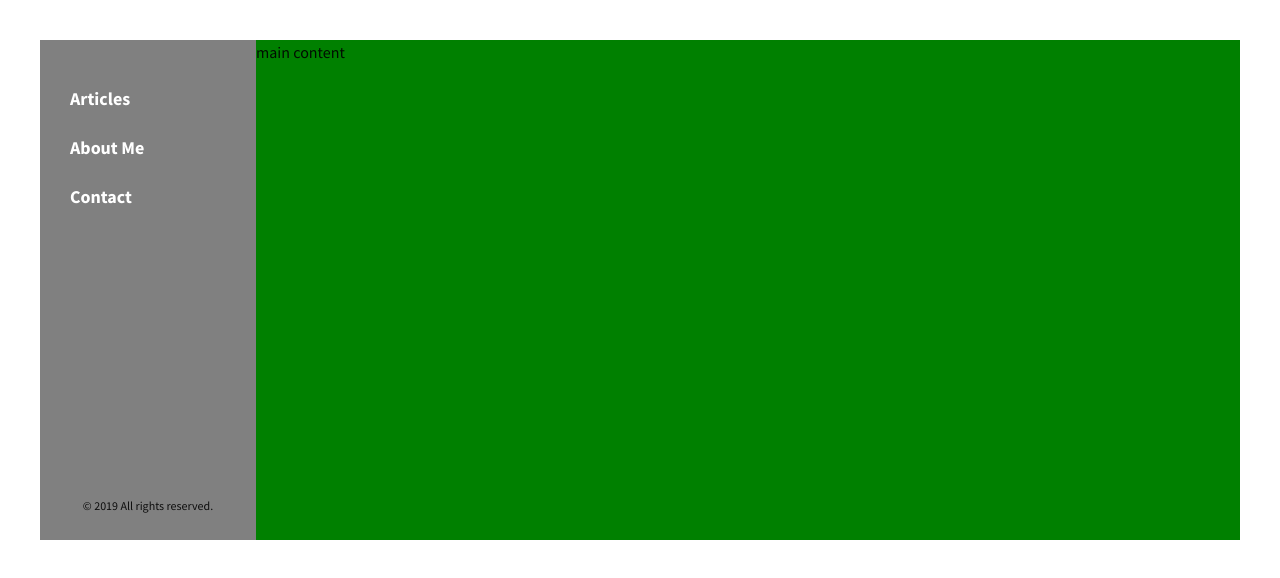
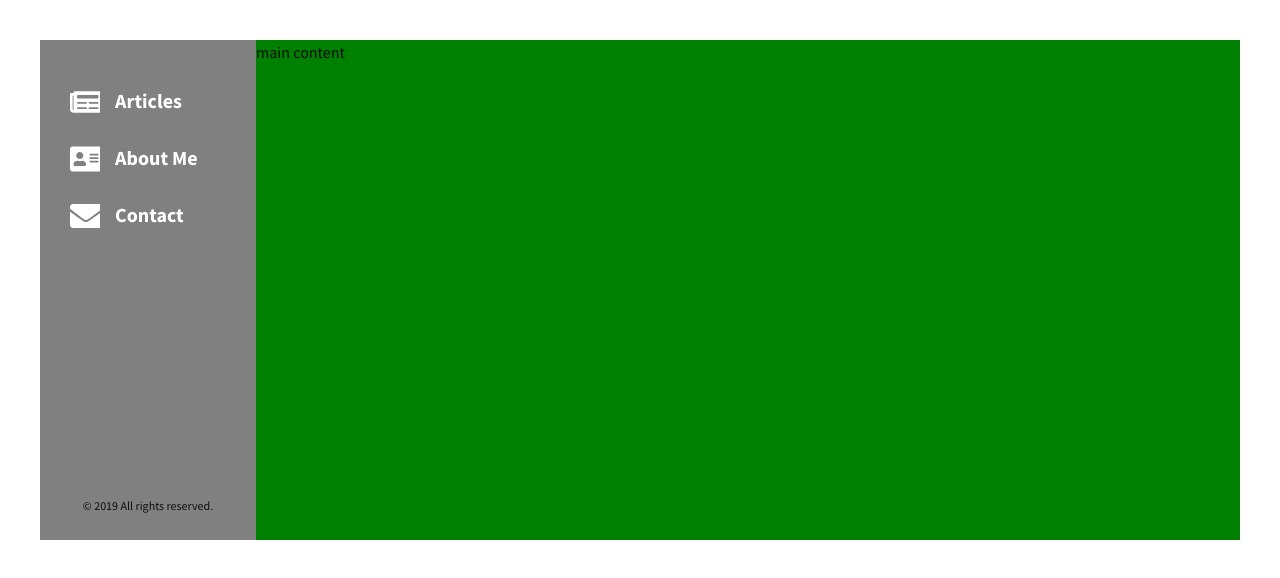
Before and after one commit to bubujone35/personal-blog, a Gatsby site: page / in a window 1280 px wide. Built offline with nearby package versions, Linux system fonts and the light colour scheme; Gatsby itself is replaced by a stand-in of ours.

Commit message:
added animations to sidebar links

```diff
--- a/package.json
+++ b/package.json
@@ -20,6 +20,7 @@
     "react": "^16.11.0",
     "react-dom": "^16.11.0",
     "react-helmet": "^5.2.1",
+    "react-icons": "^3.8.0",
     "styled-components": "^4.4.1"
   },
   "devDependencies": {
--- a/src/components/sidebar.js
+++ b/src/components/sidebar.js
@@ -1,6 +1,12 @@
 import React from "react";
 import styled from "styled-components";
 import { Link } from "gatsby"
+import { FaNewspaper } from 'react-icons/fa';
+import { FaAddressCard } from 'react-icons/fa';
+import { FaEnvelope } from 'react-icons/fa';
+
+
+
 
 const Container = styled.div`
   flex: 0 0 18%;
@@ -16,18 +22,55 @@ const SideNav = styled.ul`
   margin-top: 3.5rem;
 `
 const SideNavItem = styled.li`
+  position: relative;
 
+  &:not(:last-child) {
+    margin-bottom: 0.5rem;
+  }
+
+  &::before {
+    content: "";
+    position: absolute;
+    top: 0;
+    left: 0;
+    height: 100%;
+    width: 3px;
+    background-color: orangered;
+    transform: scaleY(0);
+    transition: transform .2s,
+                width .4s cubic-bezier(1,0,0,1) .2s;
+
+  }
+
+  &:hover::before {
+    transform: scaleY(1);
+    width: 100%;
+  }
 `
+
+const Icon = styled.svg`
+  width: 3rem;
+  height: 3rem;
+  margin-right: 1.5rem;
+  fill: currentColor;
+`
+
 const StyledLink = styled(Link)`
   text-decoration: none;
   font-weight: 700;
+  font-size: 2rem;
   color: white;
   display: block;
   padding: 1rem 3rem;
+  z-index: 10;
+  position: relative;
   margin-right: 1rem;
   &:hover {
     color: black;
   }
+
+  display: flex;
+  align-items: center;
 `
 
 const Legal = styled.div`
@@ -40,13 +83,22 @@ const Sidebar = () => (
   <Container>
     <SideNav>
       <SideNavItem>
-        <StyledLink to="/">Articles</StyledLink>
+        <StyledLink to="/">
+          <Icon><FaNewspaper size={32}/></Icon>
+          Articles
+        </StyledLink>
       </SideNavItem>
       <SideNavItem>
-        <StyledLink to="/">About Me</StyledLink>
+        <StyledLink to="/">
+          <Icon><FaAddressCard size={32}/></Icon>
+          About Me
+        </StyledLink>
       </SideNavItem>
       <SideNavItem>
-        <StyledLink to="/">Contact</StyledLink>
+        <StyledLink to="/">
+          <Icon><FaEnvelope size={32}/></Icon>
+          Contact
+        </StyledLink>
       </SideNavItem>
     </SideNav>
     <Legal>&copy; 2019 All rights reserved.</Legal>
```
Also changed, not shown: 1 other file.
